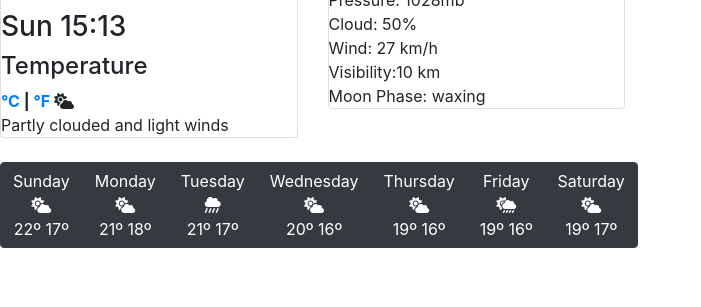
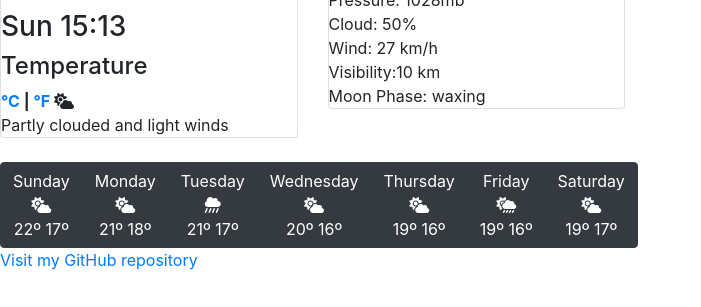
Before and after one commit to RaqueCoelho/Weatherapp-Project, a plain HTML site: page index.html in a window 1280 px wide. Shown: the part 201-508 px from the top of the page, without its empty margins (0-701 px from the left). Drawn offline with nearby package versions, Linux system fonts and the light colour scheme; files whose address does not match are found by name.

Commit message:
Link GitHub repository

```diff
--- a/index.html
+++ b/index.html
@@ -77,6 +77,7 @@
             </div>
             </div>
             <p>
+              <a href="https://github.com/RaqueCoelho/Weatherapp-Project/commit/565d9201b40b894a84ffd04f88a57240270ef11c">Visit my GitHub repository</a>
 
 
     <script src="src/index.js"></script>
```
